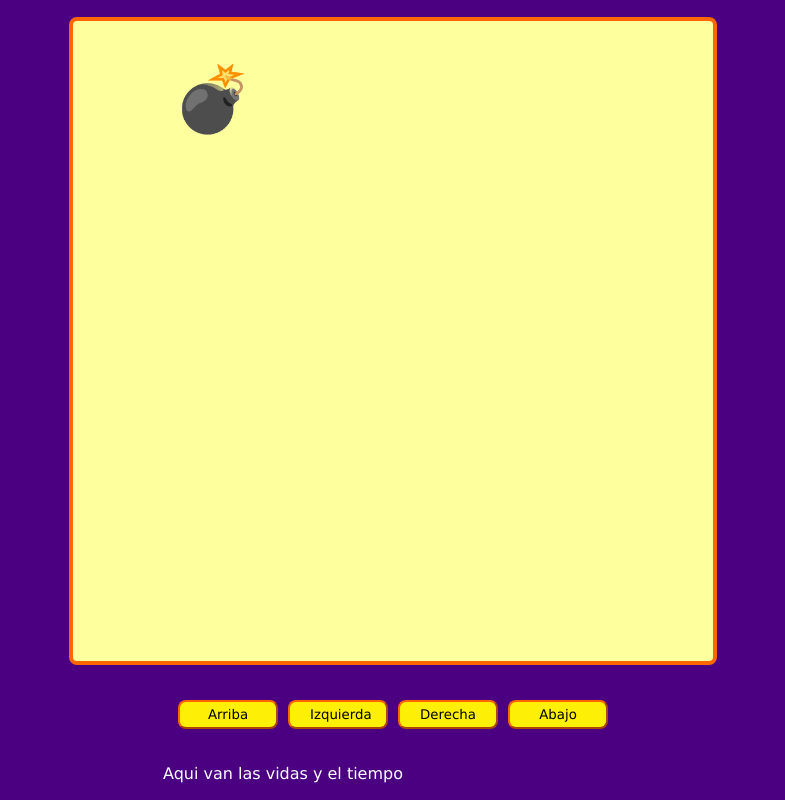
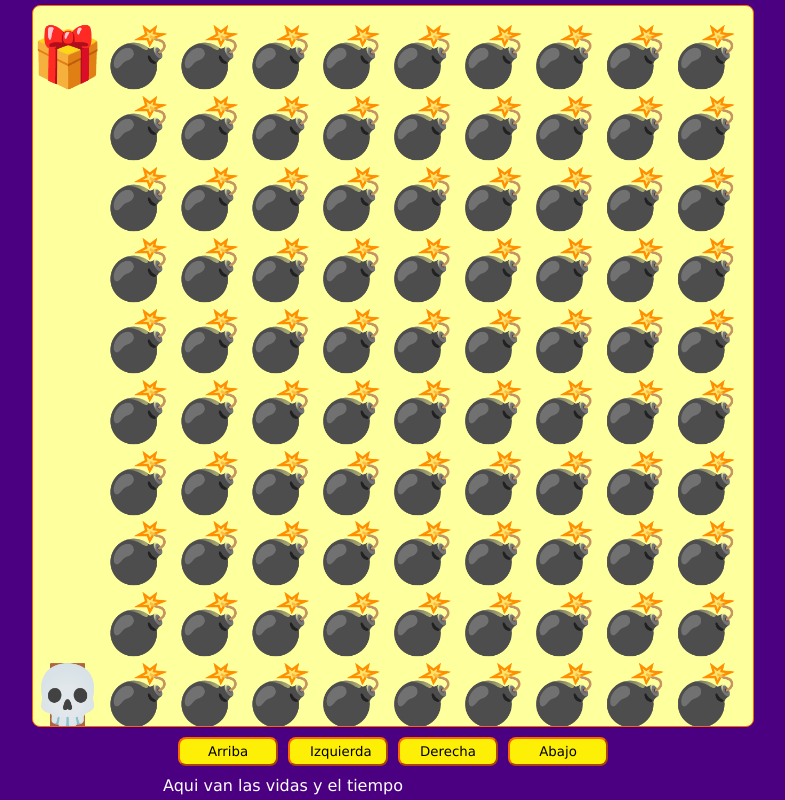
Before and after one commit to marinuribe/videoGame_Bomb, a plain HTML site: page index.html in a window 1280 px wide. Shown: the whole page, without its empty margins (247-1032 px from the left). Drawn offline with Linux system fonts and the light colour scheme.

Commit message:
Pasando de nivel

```diff
--- a/game.js
+++ b/game.js
@@ -1,25 +1,165 @@
 const canvas = document.querySelector('#game');
 const game = canvas.getContext('2d');
+const upButton = document.querySelector('#up');
+const downButton = document.querySelector('#down');
+const leftButton = document.querySelector('#left');
+const rightButton = document.querySelector('#rigth');
+let canvasZise;
+let elementsZise;
+let level = 0
 
-window.addEventListener('load', startGame);
+const playerPosition = {
+  x: undefined,
+  y: undefined
+};
 
+const giftPosition = {
+  x: undefined,
+  y: undefined
+};
+const enemyesPositions = []
 
+window.addEventListener('load', setCanvasSize);
+window.addEventListener('resize', setCanvasSize);
 
-function startGame() {
+downButton.addEventListener('click', moveDown);
+upButton.addEventListener('click', moveUp);
+leftButton.addEventListener('click', moveLeft);
+rightButton.addEventListener('click', moveRight);
+window.addEventListener('keydown', moveByKeys);
 
-    let canvasZise
+function setCanvasSize() {
   if (window.innerHeight > window.innerWidth) {
-        canvasZise = window.innerWidth*0.8;
+    canvasZise = window.innerWidth * 0.9;
   } else {
-        canvasZise = window.innerHeight*0.8;
+    canvasZise = window.innerHeight * 0.9;
   }
   canvas.setAttribute('width', canvasZise);
   canvas.setAttribute('height', canvasZise);
 
-    const elementsZise = canvasZise / 10;
-    game.font = elementsZise + 'px Verdana'
+  elementsZise = canvasZise / 10.15;
+  startGame();
+}
 
-    game.fillText(emojis['X'], 100, 100);
+function startGame() {
+  enemyesPositions.splice(0, enemyesPositions.length); // Helps to clean the array enemys each movement
+
+  game.font = elementsZise * 0.82 + 'px Arial';
+  game.textAlign = 'right';
+
+  const map = maps[level];
+  if (!map) {
+    finishGame()
+    return
+  }
+  const mapRows = map.trim().split('\n');
+  const mapRowCols = mapRows.map((row) => row.trim().split(''));
+  /* console.log(mapRowCols); */
+  game.clearRect(0, 0, canvasZise, canvasZise);
+
+  mapRowCols.forEach((row, rowIndex) => {
+    row.forEach((col, colIndex) => {
+      const emoji = emojis[col];
+      const xPosition = elementsZise * (colIndex + 1);
+      const yPosition = elementsZise * (rowIndex + 1);
+
+      if (col == 'O') {
+        if (!playerPosition.x && !playerPosition.y) {
+          playerPosition.x = xPosition;
+          playerPosition.y = yPosition;
+
+        }
+      } else if (col == 'I') {
+        giftPosition.x = xPosition;
+        giftPosition.y = yPosition;
+
+      }else if (col == 'X') {
+        enemyesPositions.push({
+          x: xPosition,
+          y: yPosition
+        })
+      }
+      game.fillText(emoji, xPosition, yPosition);
+    });
+
+  });
+  console.log(playerPosition);
+  console.log(giftPosition);
+  console.log(enemyesPositions);
+
+  /* for (let i = 1; i <= 10; i++) {
+    for (let j = 1; j <= 10; j++) {
+        game.fillText(emojis[mapRowCols[j-1][i-1]], elementsZise*i, elementsZise*j);
+    }
+  } */
+  movePlayer();
+}
+
+function finishGame() {
+  alert('Ganaste, fin del juego')
+}
+
+function movePlayer() {
+  const giftColisionX = playerPosition.x.toFixed(2) == giftPosition.x.toFixed(2);
+  const giftColisionY = playerPosition.y.toFixed(2) == giftPosition.y.toFixed(2);
+  const giftColision = giftColisionX && giftColisionY;
 
 
+    if (giftColision) {
+        playerWin()
     }
+    const enemyCollision = enemyesPositions.find(enemy =>{
+     const enemyCollisionX = enemy.x.toFixed(3) == playerPosition.x.toFixed(3)
+     const enemyCollisionY = enemy.y.toFixed(3) == playerPosition.y.toFixed(3)
+     return enemyCollisionX && enemyCollisionY
+    })
+    if (enemyCollision) {
+        console.log('tas muerto');
+    }
+  game.fillText(emojis['PLAYER'], playerPosition.x, playerPosition.y);
+}
+function playerWin() {
+  console.log('Pasaste de nivel');
+  level++
+  startGame()
+}
+function moveDown() {
+  if (playerPosition.y + elementsZise > canvasZise) {
+  } else {
+    playerPosition.y += elementsZise;
+    startGame();
+
+  }
+}
+function moveUp() {
+  if (playerPosition.y - elementsZise < 0) {
+  } else {
+    playerPosition.y -= elementsZise;
+    startGame();
+  }
+}
+function moveLeft() {
+  if (playerPosition.x - elementsZise < 0.1) {
+  } else {
+    playerPosition.x -= elementsZise;
+    startGame();
+  }
+}
+function moveRight() {
+  if (playerPosition.x + elementsZise > canvasZise) {
+  } else {
+    playerPosition.x += elementsZise;
+    startGame();
+  }
+}
+function moveByKeys(e) {
+  if (e.key == 'ArrowUp') {
+    moveUp();
+  } else if (e.key == 'ArrowDown') {
+    moveDown();
+  } else if (e.key == 'ArrowLeft') {
+    moveLeft();
+  } else if (e.key == 'ArrowRight') {
+    moveRight();
+  }
+}
--- a/stylies.css
+++ b/stylies.css
@@ -16,7 +16,7 @@ body {
 }
 
 canvas {
-    border: 4px solid #ff6600;
+    border: 1px solid #ff6600;
     border-radius: 8px;
     background-color: #feff9d;
 }
```
Also changed, not shown: index.html (+4 -4 lines). Lines whose indentation alone changed are shown as unchanged.
